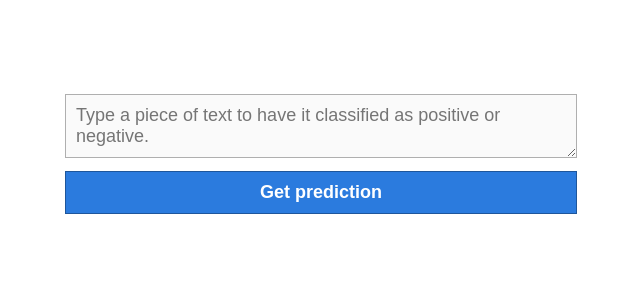
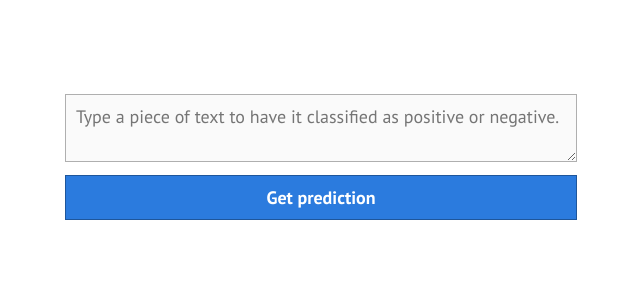
Before and after one commit to hejmsdz/sentiment-classifier, a Flask app: page / in a window 1280 px wide. Shown: the top 300 px of the page, without its empty margins (319-959 px from the left). Run offline with Flask 2, Linux system fonts and the light colour scheme; parts of the project's set-up code (start-up, migrations or seed data) failed here and were passed over.

Commit message:
:bug: add missing reference to a font

```diff
--- a/templates/index.html
+++ b/templates/index.html
@@ -5,6 +5,7 @@
   <meta name="viewport" content="width=device-width, initial-scale=1.0">
   <meta http-equiv="X-UA-Compatible" content="ie=edge">
   <title>Sentiment classifier</title>
+  <link rel="stylesheet" href="https://fonts.googleapis.com/css?family=PT+Sans:400,700&display=swap">
   <link rel="stylesheet" href="{{ url_for('static', filename='style.css') }}">
 </head>
 <body>
```
